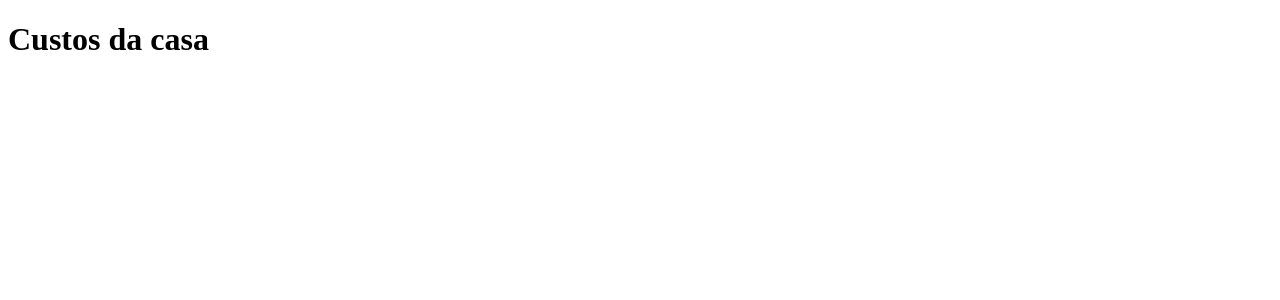
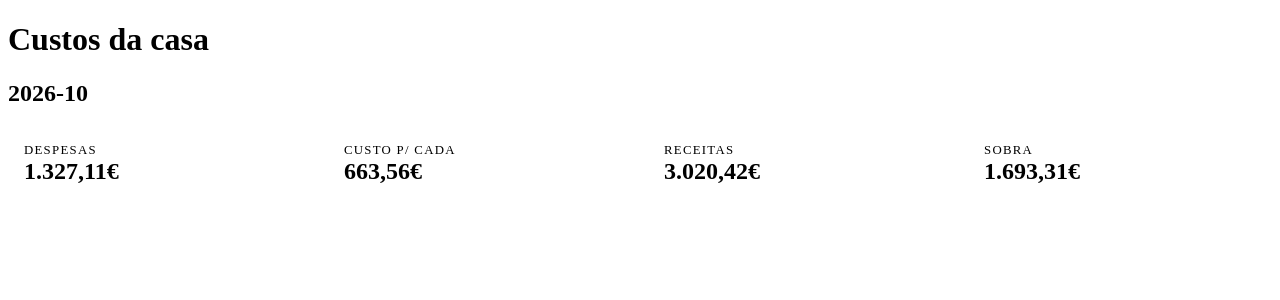
Before and after one commit to chryspenalber/projeto-custos, a React (Vite) app: page / in a window 1280 px wide. Shown: the top 300 px of the page. Built offline with nearby package versions, Linux system fonts and the light colour scheme.

Commit message:
Adiciona cards do resumo do mês

```diff
--- a/src/App.jsx
+++ b/src/App.jsx
@@ -1,5 +1,12 @@
+import MonthSummary from './sections/MonthSummary/MonthSummary';
+
 function App() {
-  return <h1>Custos da casa</h1>;
+  return (
+    <main>
+      <h1>Custos da casa</h1>
+      <MonthSummary />
+    </main>
+  );
 }
 
 export default App;
--- /dev/null
+++ b/src/components/SummaryCard/SummaryCard.jsx
@@ -0,0 +1,14 @@
+import { formataValor } from '../../utils/formataValor';
+import styles from './SummaryCard.module.css';
+
+// Um número do resumo: o nome em cima e o valor embaixo
+function SummaryCard({ rotulo, valor }) {
+  return (
+    <div className={styles.card}>
+      <dt className={styles.rotulo}>{rotulo}</dt>
+      <dd className={styles.valor}>{formataValor(valor)}</dd>
+    </div>
+  );
+}
+
+export default SummaryCard;
--- /dev/null
+++ b/src/components/SummaryCard/SummaryCard.module.css
@@ -0,0 +1,18 @@
+.card {
+  border: 1px solid var(--cor-borda);
+  padding: 1rem;
+}
+
+.rotulo {
+  color: var(--cor-destaque);
+  font-size: 0.8rem;
+  text-transform: uppercase;
+  letter-spacing: 0.1em;
+}
+
+/* O navegador dá ao dd automaticament uma margem de 40px à esquerda */
+.valor {
+  margin: 0;
+  font-size: 1.5rem;
+  font-weight: 600;
+}
--- /dev/null
+++ b/src/sections/MonthSummary/MonthSummary.jsx
@@ -0,0 +1,26 @@
+import { categorias } from '../../data/categorias';
+import { lancamentos } from '../../data/lancamentos';
+import { calculaResumo } from '../../utils/calculaResumo';
+import SummaryCard from '../../components/SummaryCard/SummaryCard';
+import styles from './MonthSummary.module.css';
+
+// Mês fixo por enquanto: a escolha do mês entra na etapa 7
+const MES = '2026-10';
+
+function MonthSummary() {
+  const resumo = calculaResumo(MES, lancamentos, categorias);
+
+  return (
+    <section>
+      <h2>{MES}</h2>
+      <dl className={styles.cards}>
+        <SummaryCard rotulo="Despesas" valor={resumo.despesas} />
+        <SummaryCard rotulo="Custo p/ cada" valor={resumo.custoPorPessoa} />
+        <SummaryCard rotulo="Receitas" valor={resumo.receitas} />
+        <SummaryCard rotulo="Sobra" valor={resumo.sobra} />
+      </dl>
+    </section>
+  );
+}
+
+export default MonthSummary;
--- /dev/null
+++ b/src/sections/MonthSummary/MonthSummary.module.css
@@ -0,0 +1,14 @@
+/* Celular: dois cards por linha */
+.cards {
+  display: grid;
+  grid-template-columns: repeat(2, 1fr);
+  gap: 1rem;
+  margin: 0;
+}
+
+/* Telas maiores: os quatro numa linha */
+@media (min-width: 768px) {
+  .cards {
+    grid-template-columns: repeat(4, 1fr);
+  }
+}
```
